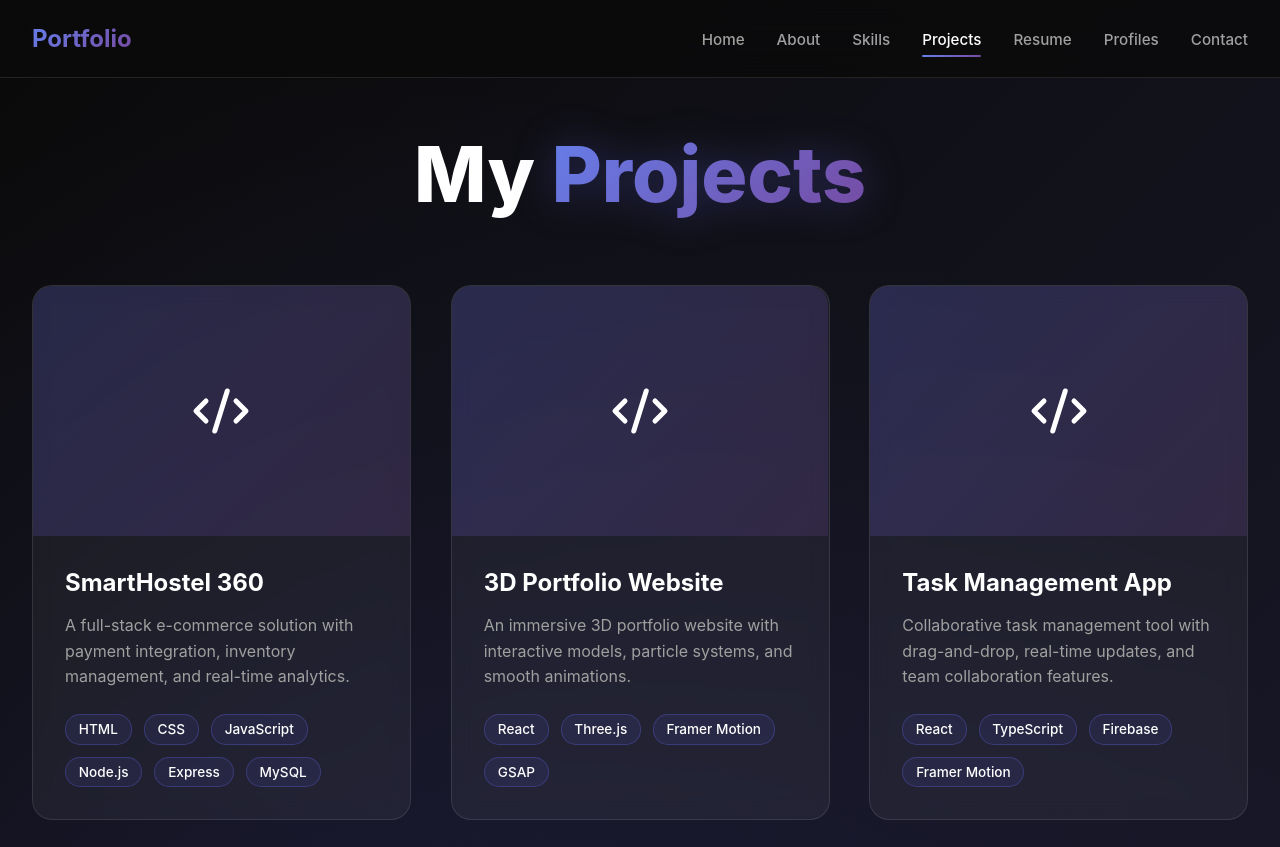
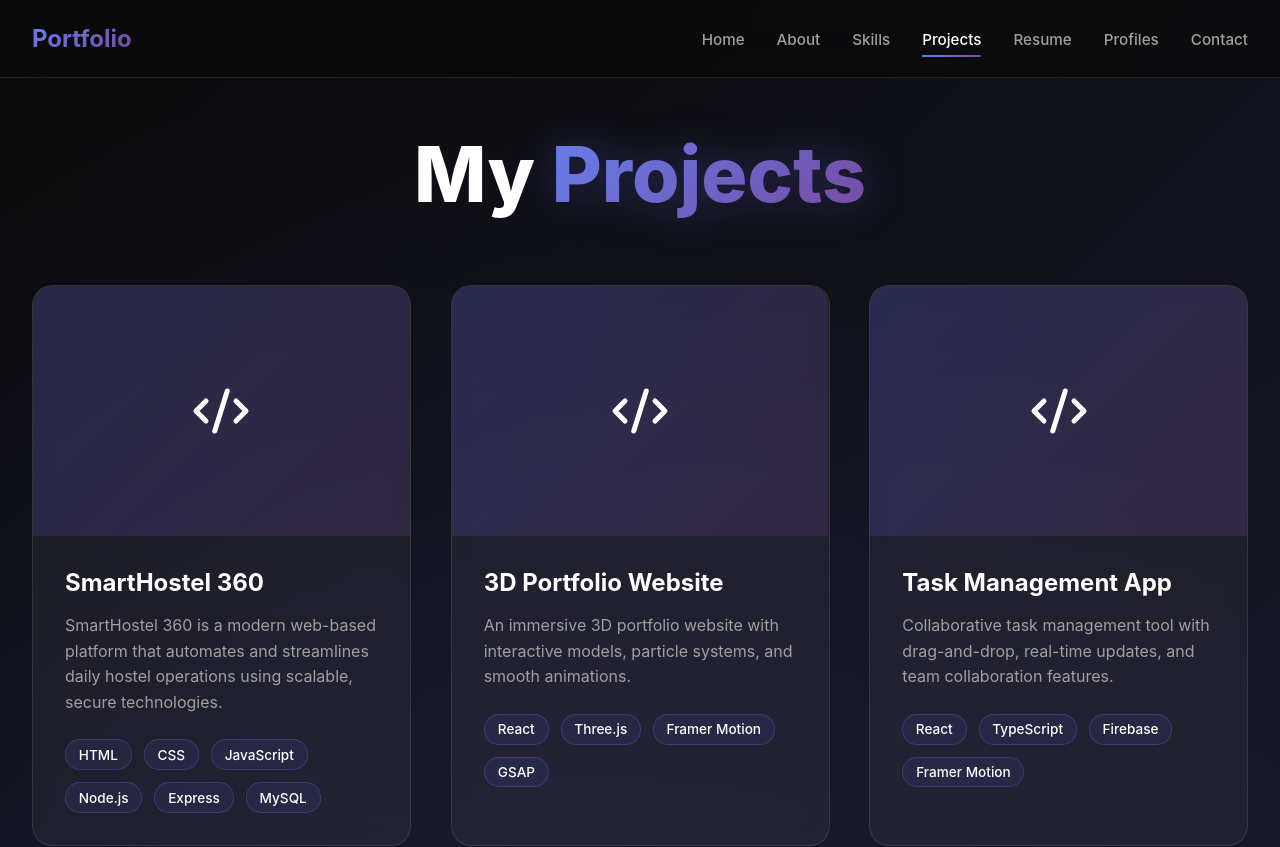
Before and after one commit to jeraldraja30/Portflolie, a React (Vite) app: page /projects in a window 1280 px wide. Shown: the top 847 px of the page. Built offline with nearby package versions, Linux system fonts and the light colour scheme.

Commit message:
update tha project dest

```diff
--- a/src/pages/Projects.jsx
+++ b/src/pages/Projects.jsx
@@ -10,7 +10,7 @@ function Projects({ pageVariants }) {
   const projects = [
     {
       title: 'SmartHostel 360',
-      description: 'A full-stack e-commerce solution with payment integration, inventory management, and real-time analytics.',
+      description: 'SmartHostel 360 is a modern web-based platform that automates and streamlines daily hostel operations using scalable, secure technologies.',
       tech: ['HTML', 'CSS', 'JavaScript', 'Node.js', 'Express', 'MySQL'],
       github: 'https://github.com/jeraldraja30/SmartHostel-360',
       demo: 'https://github.com/jeraldraja30/SmartHostel-360',
```
